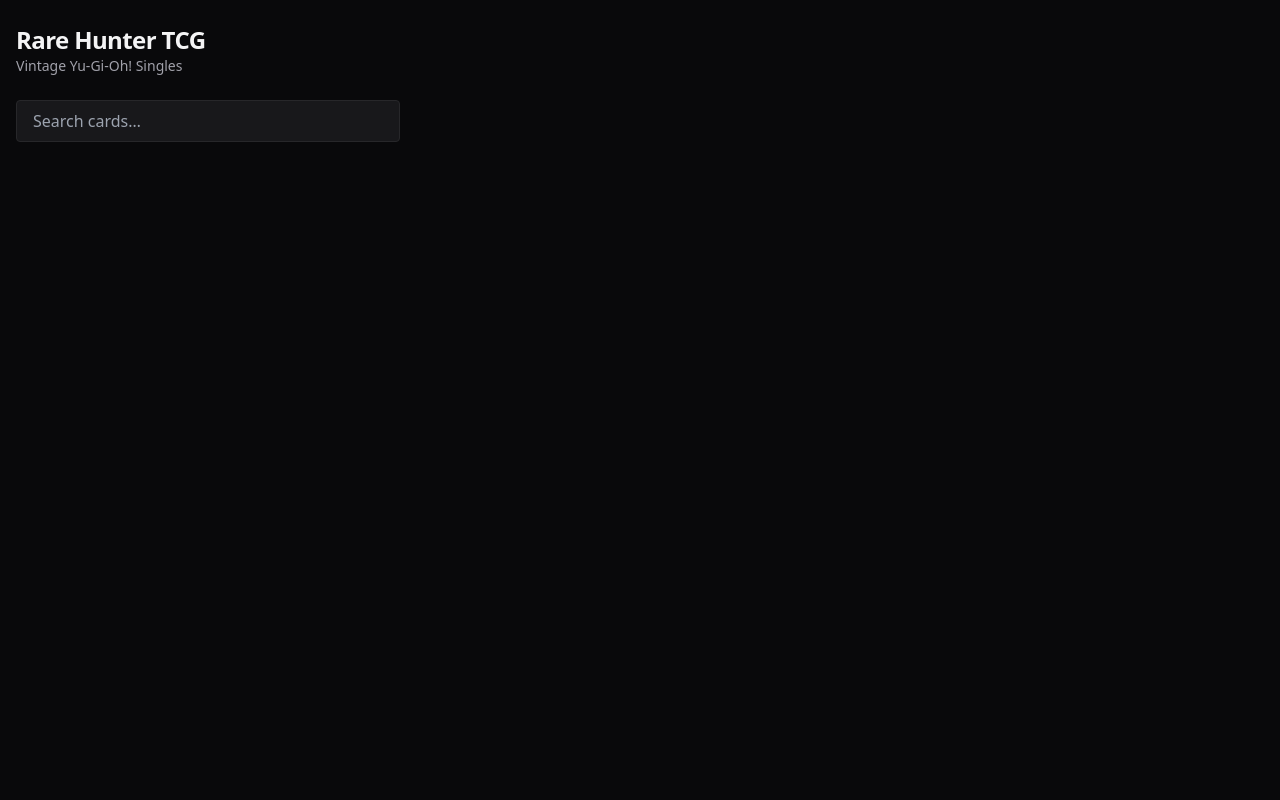
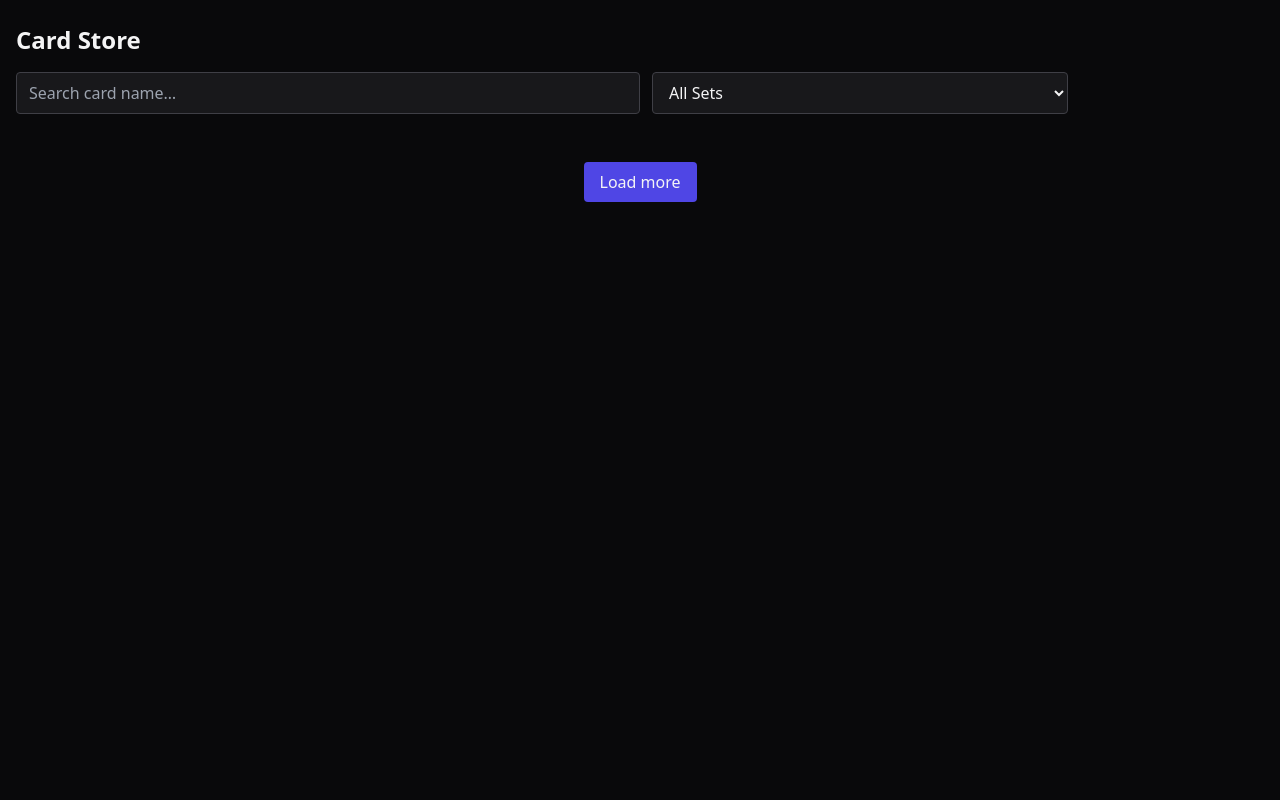
Before and after one commit to johnson-cooper/rarehuntertcgcollection, a Django app: page / in a window 1280 px wide. Run offline with Django 4.2, Linux system fonts and the light colour scheme; data that the repository does not hold is empty; some libraries are stand-ins or nearby versions.

Commit message:
Add files via upload

```diff
--- a/collection/templates/collection/index.html
+++ b/collection/templates/collection/index.html
@@ -5,133 +5,139 @@
   <meta name="viewport" content="width=device-width,initial-scale=1" />
   <title>Rare Hunter TCG</title>
 
-  <!-- Tailwind CDN -->
   <script src="https://cdn.tailwindcss.com"></script>
+</head>
+<body class="bg-zinc-950 text-zinc-100">
 
-  <script>
-    tailwind.config = {
-      darkMode: 'class'
-    }
-  </script>
-</head>
+  <div class="max-w-7xl mx-auto px-4 py-6">
 
-<body class="dark bg-zinc-950 text-zinc-100 min-h-screen">
+    <h1 class="text-2xl font-bold mb-4">Card Store</h1>
 
-  <!-- Header -->
-  <header class="max-w-7xl mx-auto px-4 py-6">
-    <h1 class="text-2xl font-bold tracking-tight">Rare Hunter TCG</h1>
-    <p class="text-sm text-zinc-400">Vintage Yu-Gi-Oh! Singles</p>
-  </header>
+    <!-- Filters -->
+    <div class="flex flex-col sm:flex-row gap-3 mb-6">
+      <input
+        id="search"
+        placeholder="Search card name…"
+        class="w-full sm:w-1/2 bg-zinc-900 border border-zinc-700 rounded px-3 py-2"
+      />
 
-  <!-- Search -->
-  <div class="max-w-7xl mx-auto px-4 mb-6">
-    <input
-      id="searchInput"
-      type="text"
-      placeholder="Search cards…"
-      class="w-full md:w-96 px-4 py-2 rounded bg-zinc-900 border border-zinc-800 focus:outline-none focus:ring focus:ring-indigo-500"
-    />
+      <select
+        id="setFilter"
+        class="w-full sm:w-1/3 bg-zinc-900 border border-zinc-700 rounded px-3 py-2"
+      >
+        <option value="">All Sets</option>
+      </select>
     </div>
 
     <!-- Grid -->
-  <main class="max-w-7xl mx-auto px-4">
-    <div id="grid" class="grid grid-cols-2 sm:grid-cols-3 md:grid-cols-4 lg:grid-cols-5 gap-4"></div>
+    <div
+      id="grid"
+      class="grid grid-cols-2 sm:grid-cols-3 md:grid-cols-4 lg:grid-cols-5 gap-4"
+    ></div>
 
     <!-- Load more -->
-    <div class="flex justify-center my-8">
+    <div class="text-center mt-6">
       <button
-        id="loadMoreBtn"
-        class="px-6 py-2 rounded bg-zinc-800 hover:bg-zinc-700 text-sm font-semibold"
+        id="loadMore"
+        class="px-4 py-2 rounded bg-indigo-600 hover:bg-indigo-500"
       >
         Load more
       </button>
     </div>
-  </main>
+
+  </div>
 
 <script>
-    let allProducts = [];
-    let visibleCount = 20;
+let allProducts = []
+let visibleCount = 40
 
 async function loadProducts() {
-      const res = await fetch('/api/products/');
-      allProducts = await res.json();
-      render();
+  const res = await fetch('/api/products/')
+  allProducts = await res.json()
+
+  populateSets()
+  render()
+}
+
+function populateSets() {
+  const select = document.getElementById('setFilter')
+  const sets = [...new Set(allProducts.map(p => p.set?.name).filter(Boolean))]
+
+  sets.forEach(s => {
+    const opt = document.createElement('option')
+    opt.value = s
+    opt.textContent = s
+    select.appendChild(opt)
+  })
 }
 
 function render() {
-      const grid = document.getElementById('grid');
-      const q = document.getElementById('searchInput').value.toLowerCase();
+  const grid = document.getElementById('grid')
+  const search = document.getElementById('search').value.toLowerCase()
+  const set = document.getElementById('setFilter').value
 
-      const filtered = allProducts.filter(p =>
-        p.name.toLowerCase().includes(q)
-      );
+  grid.innerHTML = ''
 
-      grid.innerHTML = '';
+  const filtered = allProducts.filter(p => {
+    return (
+      p.name.toLowerCase().includes(search) &&
+      (!set || p.set?.name === set)
+    )
+  })
 
   filtered.slice(0, visibleCount).forEach(p => {
-        const price = (p.price_cents / 100).toFixed(2);
+    const el = document.createElement('div')
+    el.className = `
+      bg-zinc-900 border border-zinc-800 rounded-lg overflow-hidden
+      flex flex-col
+    `
 
-        let actionBtn = '';
-        if (p.is_sold_out) {
-          actionBtn = `<button class="w-full py-2 rounded bg-red-600 text-white text-sm" disabled>Sold Out</button>`;
-        } else if (p.is_reserved) {
-          actionBtn = `<button class="w-full py-2 rounded bg-yellow-600 text-black text-sm" disabled>Reserved</button>`;
-        } else {
-          actionBtn = `<button onclick="buy(${p.id})" class="w-full py-2 rounded bg-indigo-600 hover:bg-indigo-500 text-white text-sm">Buy</button>`;
+    el.innerHTML = `
+      <img src="${p.image || ''}" class="h-36 object-cover w-full" />
+      <div class="p-3 flex flex-col gap-1 text-sm">
+        <div class="font-semibold">${p.name}</div>
+        <div class="text-zinc-400">${p.set?.code || ''}</div>
+        <div>${p.condition} • ${p.edition}</div>
+
+        ${p.misprint ? `<div class="text-yellow-400">⚠ ${p.misprint}</div>` : ''}
+        ${p.graded ? `<div class="text-green-400">PSA ${p.psa_grade}</div>` : ''}
+
+        <div class="mt-2 font-bold">$${(p.price_cents / 100).toFixed(2)}</div>
+
+        ${
+          p.is_sold_out
+          ? `<div class="text-red-400 mt-1">Sold out</div>`
+          : `<button onclick="buy(${p.id})"
+              class="mt-2 bg-indigo-600 hover:bg-indigo-500 rounded px-3 py-1">
+              Buy
+            </button>`
+        }
+      </div>
+    `
+
+    grid.appendChild(el)
+  })
 }
 
-        const el = document.createElement('div');
-        el.className = "bg-zinc-900 border border-zinc-800 rounded-lg overflow-hidden flex flex-col";
-
-        el.innerHTML = `
-          <img src="${p.image || ''}" class="h-36 w-full object-cover bg-zinc-800">
-
-          <div class="p-3 flex flex-col flex-grow">
-            <h3 class="font-semibold text-sm leading-tight mb-1">${p.name}</h3>
-
-            <p class="text-xs text-zinc-400 mb-1">
-              Qty: ${p.quantity} • Reserved: ${p.reserved}
-            </p>
-
-            <p class="text-sm font-bold mb-3">$${price}</p>
-
-            <div class="mt-auto">
-              ${actionBtn}
-            </div>
-          </div>
-        `;
-
-        grid.appendChild(el);
-      });
-
-      document.getElementById('loadMoreBtn').style.display =
-        visibleCount < filtered.length ? 'block' : 'none';
+document.getElementById('search').oninput = render
+document.getElementById('setFilter').onchange = render
+document.getElementById('loadMore').onclick = () => {
+  visibleCount += 40
+  render()
 }
 
-    function buy(id) {
-      fetch('/api/create-checkout-session/', {
+async function buy(id) {
+  const res = await fetch('/api/create-checkout-session/', {
     method: 'POST',
-        headers: { 'Content-Type': 'application/json' },
+    headers: {'Content-Type': 'application/json'},
     body: JSON.stringify({ collection_card_id: id, quantity: 1 })
   })
-      .then(r => r.json())
-      .then(j => {
-        if (j.url) window.location = j.url;
-        else alert(j.error || 'Checkout failed');
-      });
+  const j = await res.json()
+  if (j.url) window.location = j.url
+  else alert(j.error || 'Error')
 }
 
-    document.getElementById('searchInput').addEventListener('input', () => {
-      visibleCount = 20;
-      render();
-    });
-
-    document.getElementById('loadMoreBtn').addEventListener('click', () => {
-      visibleCount += 20;
-      render();
-    });
-
-    loadProducts();
+loadProducts()
 </script>
 
 </body>
--- a/collection/views.py
+++ b/collection/views.py
@@ -19,10 +19,16 @@ def index(request):
     })
 
 def api_products(request):
-    qs = CollectionCard.objects.select_related('card', 'card_set').prefetch_related('images')
+    qs = (
+        CollectionCard.objects
+        .select_related('card', 'card_set')
+        .prefetch_related('images')
+    )
+
     out = []
 
     for c in qs:
+        # image
         img_url = ''
         if c.images.exists():
             img = c.images.first()
@@ -33,20 +39,39 @@ def api_products(request):
         available = c.quantity - c.reserved
 
         out.append({
+            # core identity
             'id': c.id,
             'name': c.card.name,
+            'konami_id': c.card.konami_id,
+
+            # set info
+            'set': {
+                'name': c.card_set.name if c.card_set else None,
+                'code': c.card_set.code if c.card_set else None,
+                'release_date': c.card_set.release_date if c.card_set else None,
+            },
+
+            # card details
+            'edition': c.edition,
+            'condition': c.condition,
+            'misprint': c.misprint_description if c.misprint_description else None,
+            'graded': bool(c.psa_grade),
+            'psa_grade': c.psa_grade,
+
+            # pricing
             'price_cents': int(price * 100),
             'currency': 'USD',
 
-            # ✅ inventory truth
+            # inventory truth
             'quantity': c.quantity,
             'reserved': c.reserved,
             'available': available,
 
-            # ✅ convenience flags (frontend-friendly)
+            # frontend helpers
             'is_sold_out': available <= 0,
             'is_reserved': c.reserved > 0 and available > 0,
 
+            # media
             'image': img_url,
         })
 
```
Lines whose indentation alone changed are shown as unchanged.
